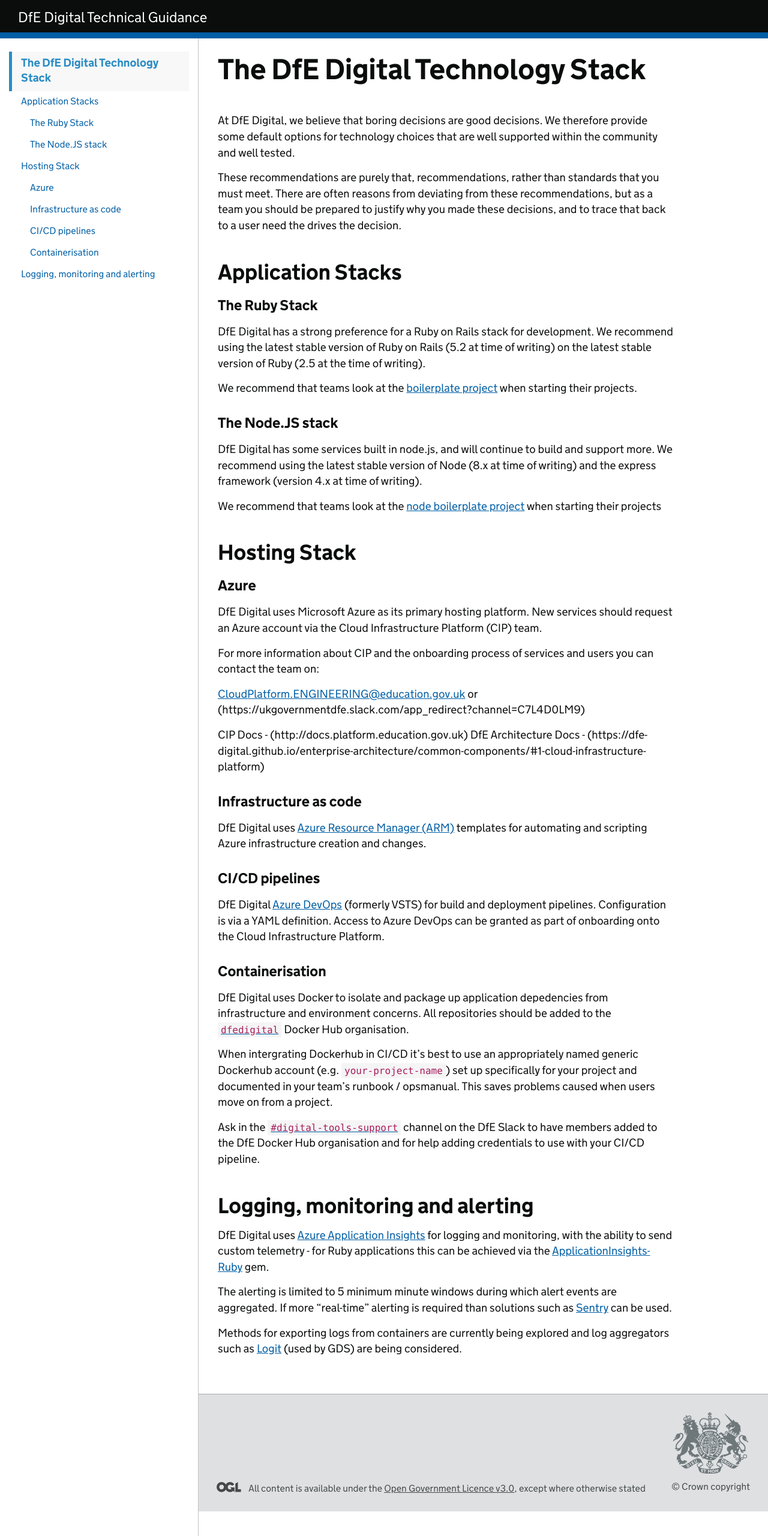
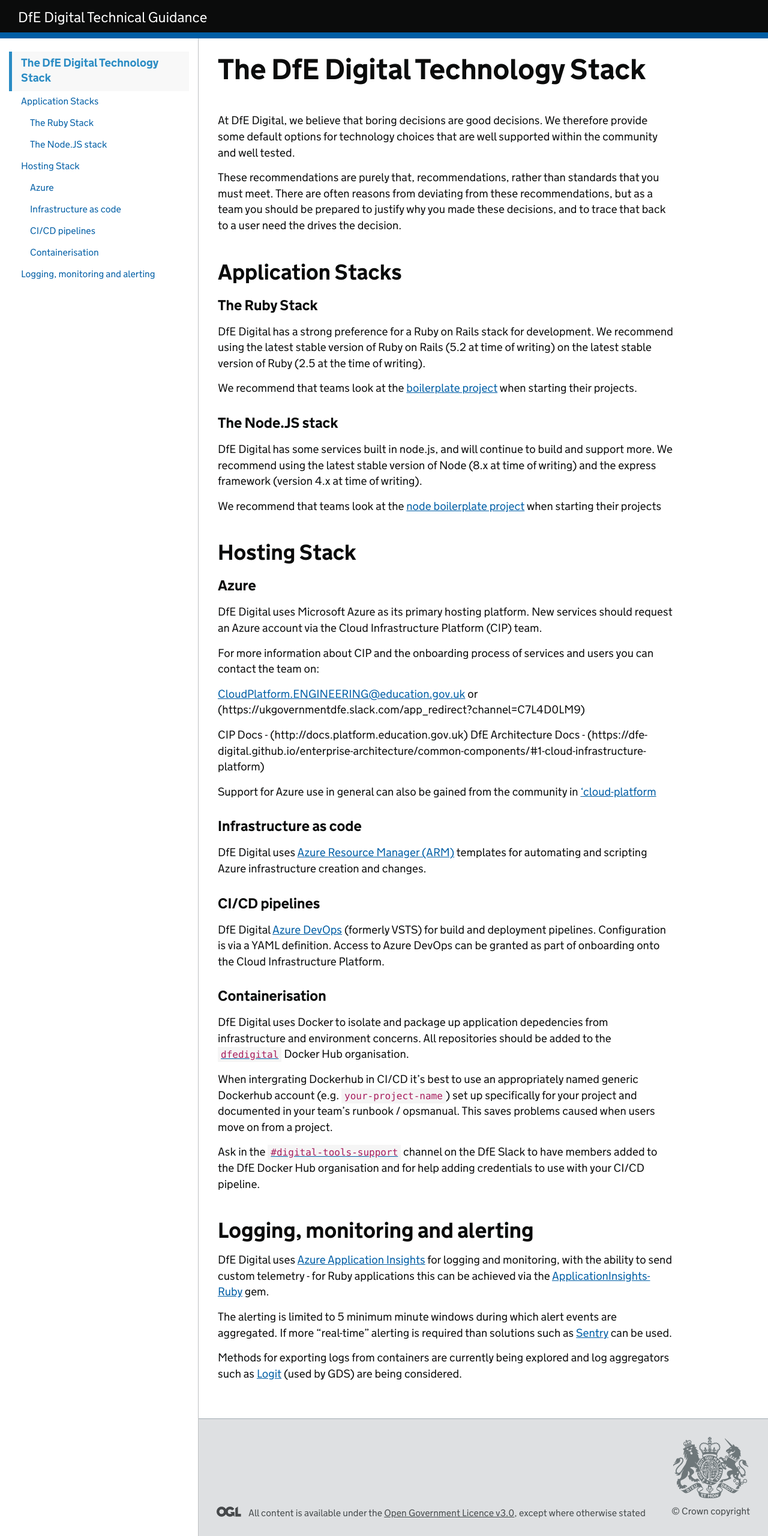
Before and after one commit to DFE-Digital/technical-guidance, a Jekyll site: the page built from guides/default-technology-stack.md, in a window 1280 px wide. Shown: the whole page at 60% size. Built offline with Jekyll 4.4.1, drawn with Linux system fonts in a browser that asks for light colours; our own code applies the rules of GitHub Pages for plain Markdown files.

Commit message:
Update default-technology-stack.md
Added reference to cloud-support for Azure advice

```diff
--- a/guides/default-technology-stack.md
+++ b/guides/default-technology-stack.md
@@ -34,10 +34,13 @@ For more information about CIP and the onboarding process of services and users
 CIP Docs - (http://docs.platform.education.gov.uk)
 DfE Architecture Docs - (https://dfe-digital.github.io/enterprise-architecture/common-components/#1-cloud-infrastructure-platform)
 
+Support for Azure use in general can also be gained from the community in ['cloud-platform](https://ukgovernmentdfe.slack.com/app_redirect?channel=C7L4D0LM9)
 
 ### Infrastructure as code
 
 DfE Digital uses [Azure Resource Manager (ARM)](https://docs.microsoft.com/en-us/azure/azure-resource-manager/resource-group-authoring-templates) templates for automating and scripting Azure infrastructure creation and changes.
+
+
 
 ### CI/CD pipelines
 
```
